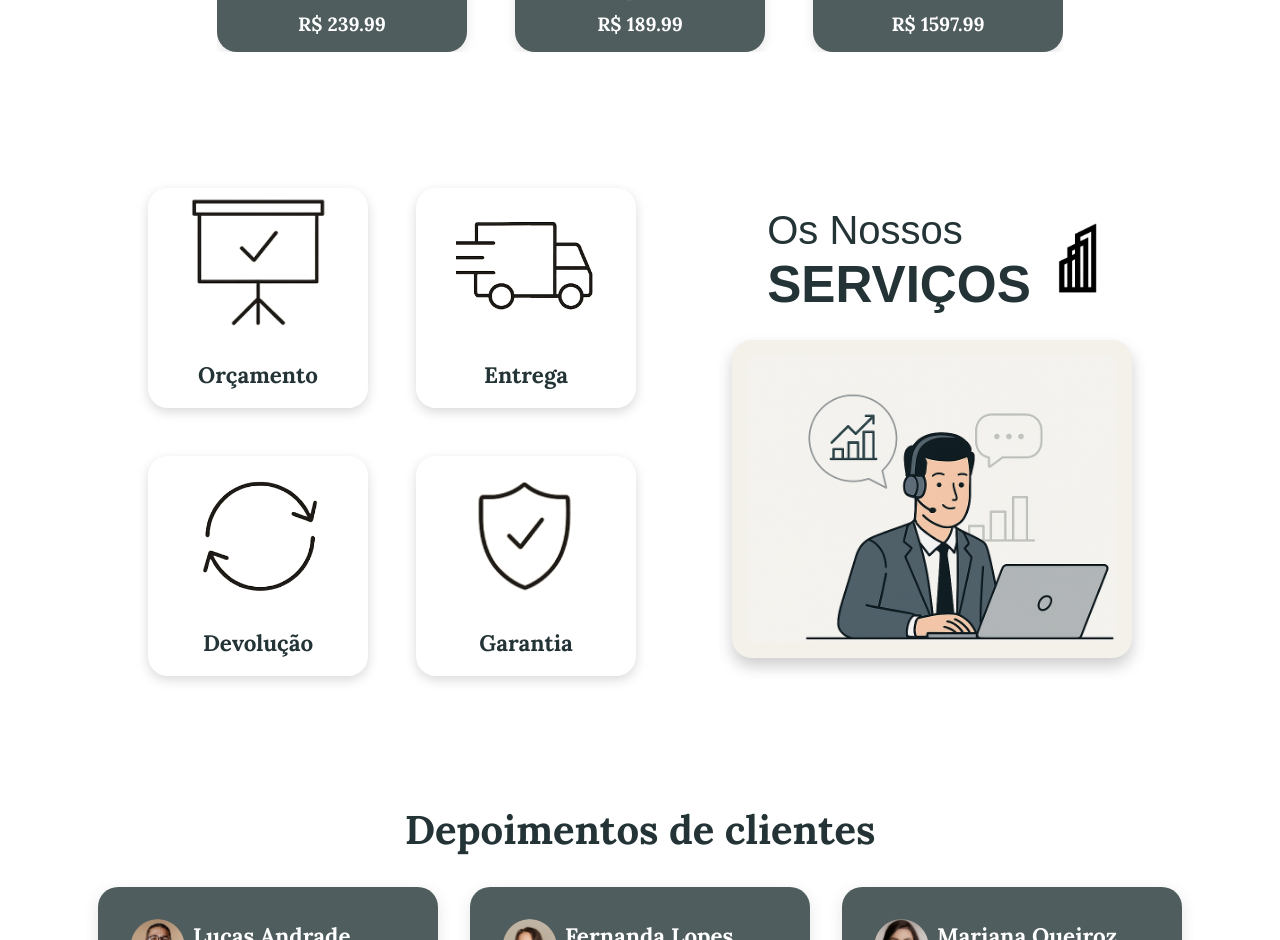
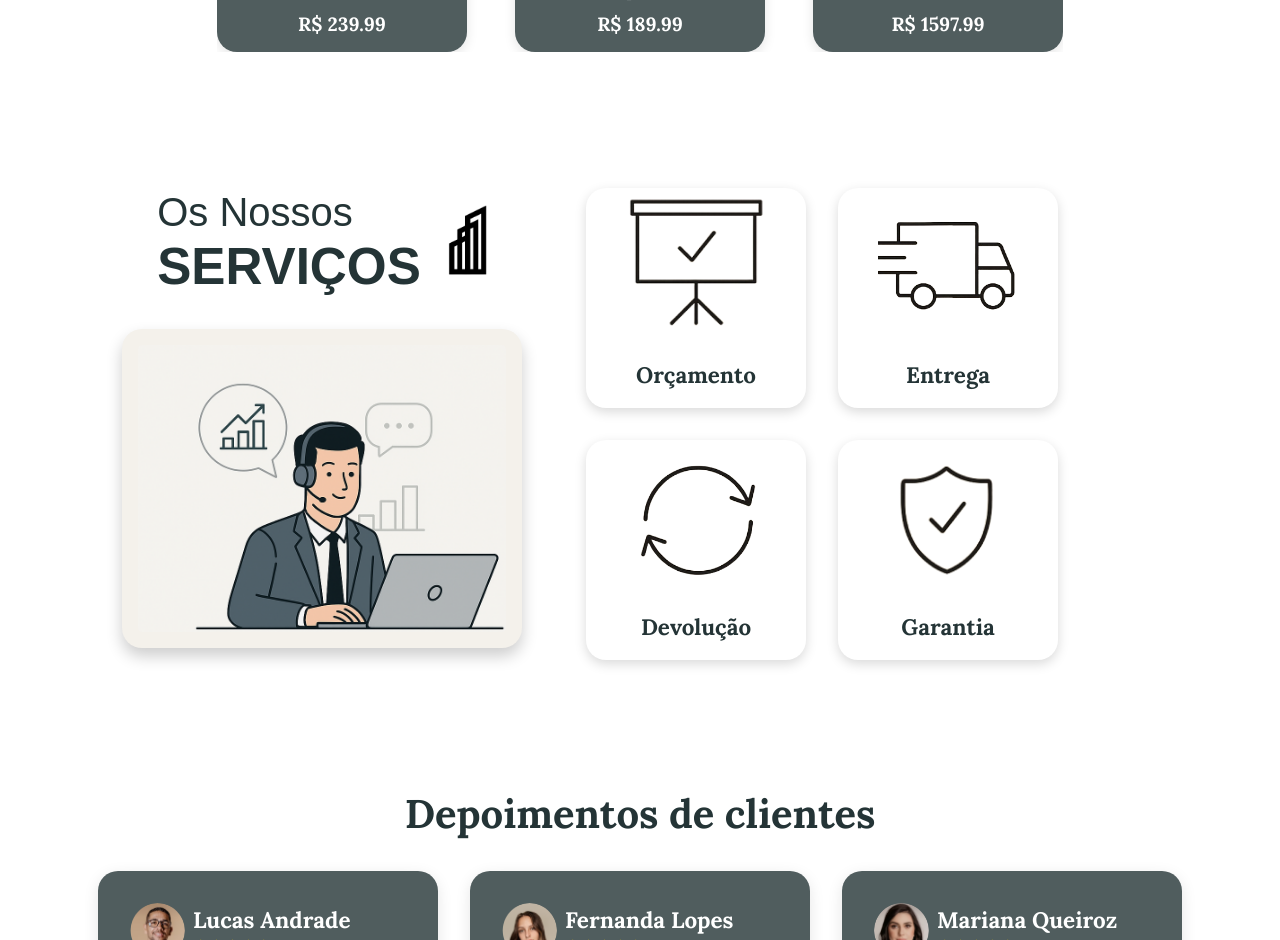
Before and after one commit to Caiosr2/Site-R.Amaral_Office, a React (Vite) app in the folder aula-front/: page / in a window 1280 px wide. Shown: the part 3300-4240 px from the top of the page. Built offline with nearby package versions, Linux system fonts and the light colour scheme.

Commit message:
Landing Page

```diff
--- a/aula-front/src/pages/Home.tsx
+++ b/aula-front/src/pages/Home.tsx
@@ -203,6 +203,16 @@ const Home = () => {
 
       {/* Serviços */}
       <ServicosContainer>
+             <ServicoTextoImagem>
+        <TituloServicosWrapper>
+          <TituloServicos>
+            <span>Os Nossos</span>
+            <strong>SERVIÇOS</strong>
+          </TituloServicos>
+          <LogoImagem src={logo} alt="Logo" />
+        </TituloServicosWrapper>
+          <ImagemAtendimento src={atendimento} alt="Atendimento" />
+        </ServicoTextoImagem>
         <ServicosCards>
         <ServicoCard to="/servicos?tipo=orcamento">
           <img src={orcamentoIcon} alt="Orçamento" />
@@ -226,16 +236,7 @@ const Home = () => {
 
         </ServicosCards>
 
-        <ServicoTextoImagem>
-        <TituloServicosWrapper>
-          <TituloServicos>
-            <span>Os Nossos</span>
-            <strong>SERVIÇOS</strong>
-          </TituloServicos>
-          <LogoImagem src={logo} alt="Logo" />
-        </TituloServicosWrapper>
-          <ImagemAtendimento src={atendimento} alt="Atendimento" />
-        </ServicoTextoImagem>
+
       </ServicosContainer>
 
     {/* Depoimentos de clientes */}
@@ -705,22 +706,39 @@ const ImagemWrapper = styled.div`
 
 const ServicosContainer = styled.section`
   display: flex;
-  align-items: center;
+  flex-direction: row;
+  align-items: flex-start;
   justify-content: center;
   flex-wrap: wrap;
+  gap: 4rem;
+  width: 95%;
+  max-width: 1000px;
+  margin: 0 auto;
   padding: 4rem 2rem;
-  gap: 6rem;
-  width: 95%;
-  max-width: 1600px;
-  margin: 0 auto;
+
+  @media (max-width: 768px) {
+    flex-direction: column;
+    align-items: center;
+    gap: 2rem;
+  }
 `;
 
 
 const ServicosCards = styled.div`
+  flex: 2;
   display: grid;
   grid-template-columns: repeat(2, 220px);
-  gap: 3rem;
+  gap: 2rem;
   justify-content: center;
+  align-items: center;
+
+
+
+  @media (max-width: 768px) {
+    grid-template-columns: 1fr;
+    width: 100%;
+    gap: 2rem;
+  }
 `;
 
 const ServicoCard = styled(Link)`
@@ -762,10 +780,19 @@ const ServicoCard = styled(Link)`
 `;
 
 const ServicoTextoImagem = styled.div`
+  flex: 1;
+  min-width: 300px;
+  max-width: 400px;
   display: flex;
   flex-direction: column;
   align-items: center;
-  gap: 1.5rem;
+  gap: 2rem;
+
+  @media (max-width: 768px) {
+    width: 100%;
+    max-width: 100%;
+    text-align: center;
+  }
 `;
 
 const TituloServicos = styled.div`
```
